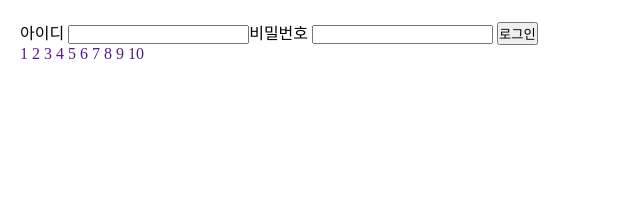
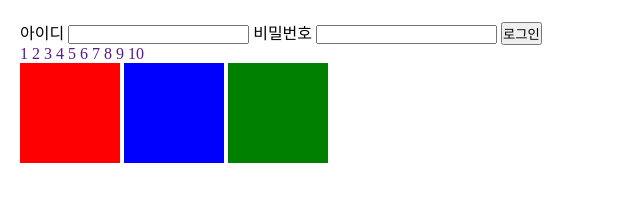
Before and after one commit to ss-oh/front_study, a plain HTML site: page 0707/숙제/index.html in a window 1280 px wide. Shown: the whole page, without its empty margins (0-640 px from the left). Drawn offline with Linux system fonts and the light colour scheme.

Commit message:
숙제완료

```diff
--- a/0707/숙제/index.html
+++ b/0707/숙제/index.html
@@ -32,5 +32,9 @@
         <a href="">10</a>
       </div>
     </div>
+
+    <div class="box box1"></div>
+    <div class="box box2"></div>
+    <div class="box box3"></div>
   </body>
 </html>
--- a/0707/숙제/style.css
+++ b/0707/숙제/style.css
@@ -20,10 +20,31 @@ a:hover {
   color: white;
 }
 
-.id {
-  float: left;
+.login div {
+  display: inline-block;
 }
 
-.id input::selection {
+input:focus {
+  background-color: #3da8c9;
+}
+
+.box {
+  width: 100px;
+  height: 100px;
+  display: inline-block;
+}
+.box1 {
   background-color: red;
 }
+.box2 {
+  background-color: blue;
+  transition: 0.5s linear;
+}
+.box3 {
+  background-color: green;
+}
+
+.box2:hover {
+  transform: scale(2);
+  transition: 0.5s linear;
+}
```
Also changed, not shown: 0707/숙제/index2.html (deleted), 0707/숙제/style2.css (deleted).
